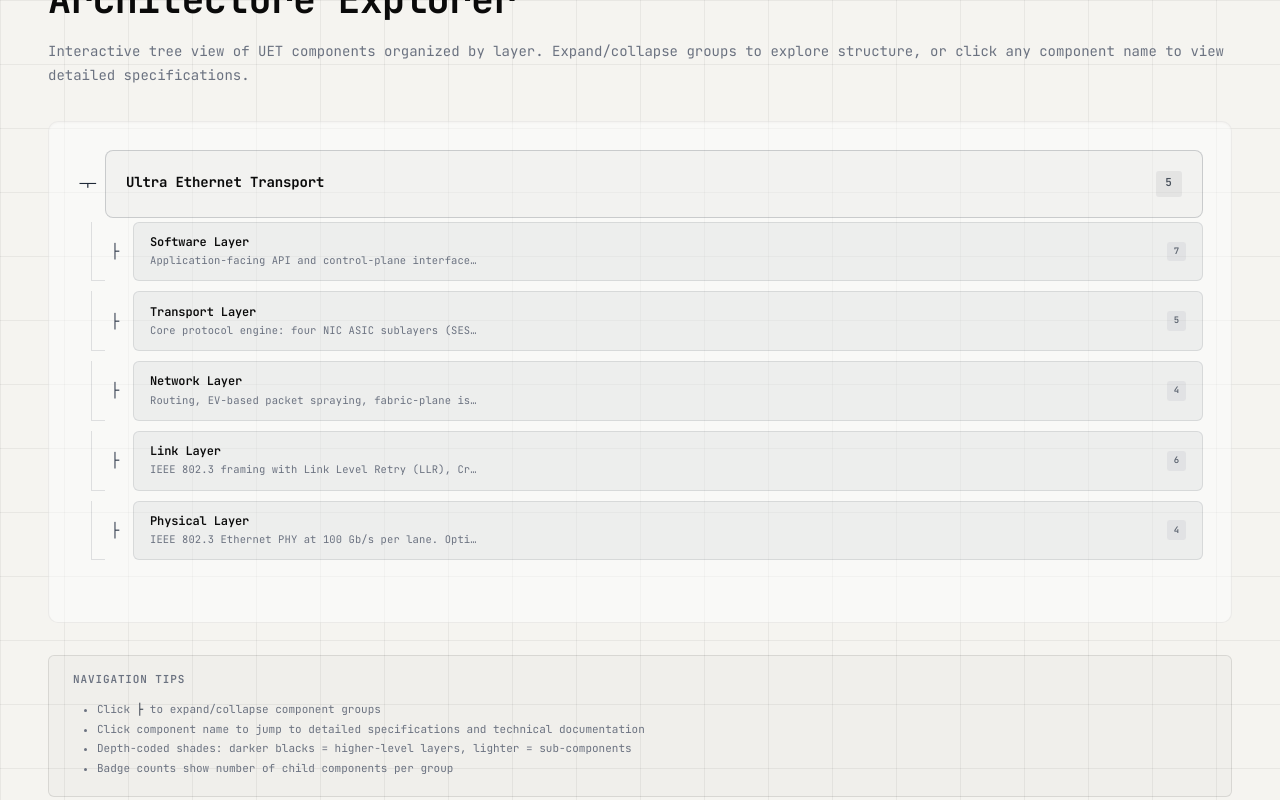
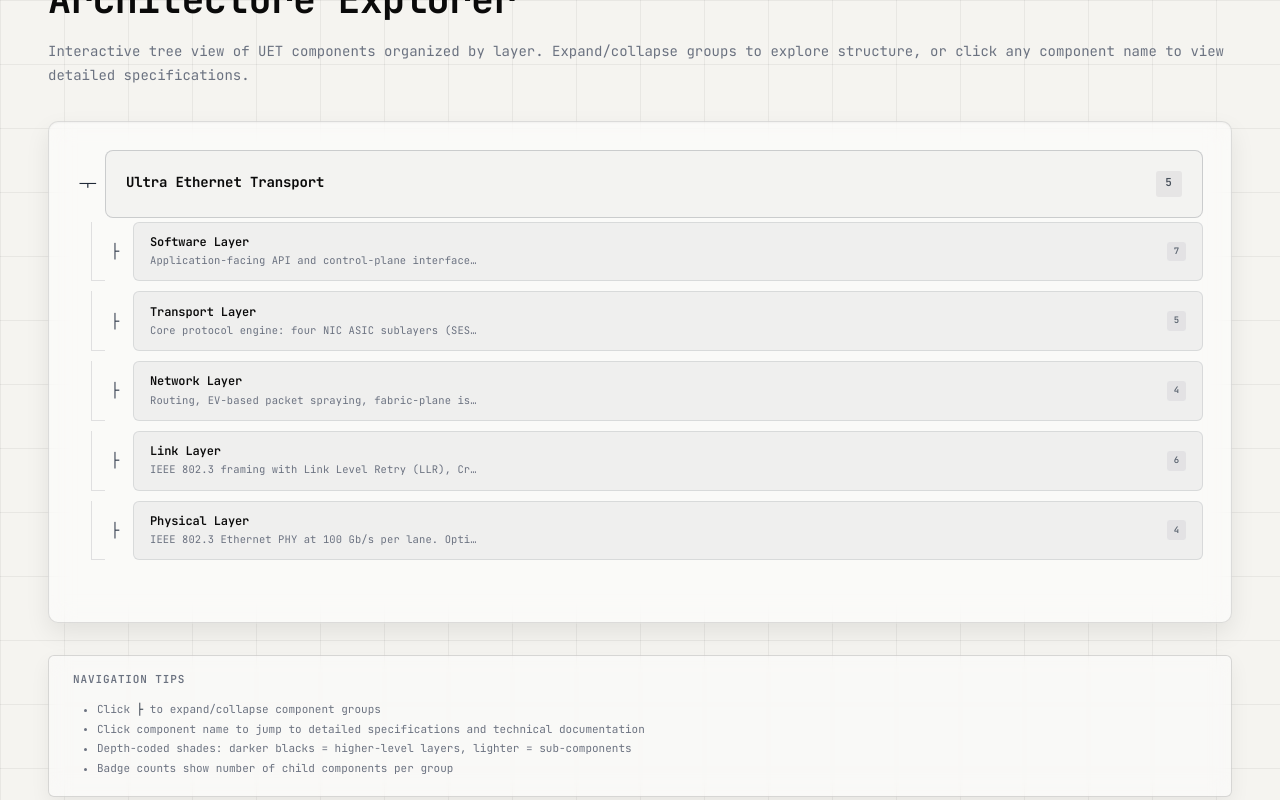
Before and after one commit to Necromancer0912/UET-Explorer, a React (Vite) app: page / in a window 1280 px wide. Shown: the part 1920-2720 px from the top of the page. Built offline with nearby package versions, Linux system fonts and the light colour scheme.

Commit message:
style(ui): add semi-transparent blur to tree, nav tips, spec resources, and footer

```diff
--- a/src/components/Footer.tsx
+++ b/src/components/Footer.tsx
@@ -7,7 +7,9 @@ const Footer = () => {
       style={{
         marginTop: '1.75rem',
         borderTop: '1px solid rgba(10,10,10,0.12)',
-        background: 'rgba(255,255,255,0.92)',
+        background: 'rgba(255,255,255,0.5)',
+        backdropFilter: 'blur(12px)',
+        WebkitBackdropFilter: 'blur(12px)',
       }}
     >
       <div
@@ -60,11 +62,13 @@ const Footer = () => {
               textTransform: 'uppercase',
               color: '#111827',
               border: '1px solid rgba(0,0,0,0.25)',
-              background: 'rgba(255,255,255,0.9)',
+              background: 'rgba(255,255,255,0.5)',
               borderRadius: 8,
               padding: '0.7rem 1rem',
               transition: 'all 0.22s ease',
               boxShadow: '0 8px 20px rgba(0,0,0,0.1)',
+              backdropFilter: 'blur(8px)',
+              WebkitBackdropFilter: 'blur(8px)',
             }}
             onMouseEnter={(e) => {
               e.currentTarget.style.transform = 'translateY(-2px)';
@@ -73,7 +77,7 @@ const Footer = () => {
             }}
             onMouseLeave={(e) => {
               e.currentTarget.style.transform = 'translateY(0)';
-              e.currentTarget.style.background = 'rgba(255,255,255,0.9)';
+              e.currentTarget.style.background = 'rgba(255,255,255,0.5)';
               e.currentTarget.style.boxShadow = '0 8px 20px rgba(0,0,0,0.1)';
             }}
           >
--- a/src/components/MindTreeViewer.tsx
+++ b/src/components/MindTreeViewer.tsx
@@ -272,9 +272,11 @@ const MindTreeViewer = () => {
         style={{
           padding: '1.75rem',
           borderRadius: 10,
-          background: 'rgba(255,255,255,0.45)',
-          border: '1px solid rgba(0,0,0,0.06)',
-          boxShadow: 'inset 0 1px 2px rgba(0,0,0,0.03)',
+          background: 'rgba(255,255,255,0.52)',
+          border: '1px solid rgba(0,0,0,0.12)',
+          boxShadow: 'inset 0 1px 2px rgba(0,0,0,0.04), 0 10px 24px rgba(0,0,0,0.08)',
+          backdropFilter: 'blur(12px)',
+          WebkitBackdropFilter: 'blur(12px)',
         }}
       >
         <MindTreeNode
@@ -292,8 +294,11 @@ const MindTreeViewer = () => {
           marginTop: '2rem',
           padding: '1rem 1.5rem',
           borderRadius: 6,
-          background: 'rgba(0,0,0,0.02)',
-          border: '1px solid rgba(0,0,0,0.10)',
+          background: 'rgba(255,255,255,0.45)',
+          border: '1px solid rgba(0,0,0,0.14)',
+          boxShadow: '0 8px 20px rgba(0,0,0,0.06)',
+          backdropFilter: 'blur(10px)',
+          WebkitBackdropFilter: 'blur(10px)',
         }}
       >
         <p
--- a/src/components/SpecificationLinks.tsx
+++ b/src/components/SpecificationLinks.tsx
@@ -28,8 +28,11 @@ const SpecificationLinks = () => {
         style={{
           border: '1px solid rgba(10,10,10,0.14)',
           borderRadius: 10,
-          background: 'rgba(255,255,255,0.9)',
+          background: 'rgba(255,255,255,0.52)',
           padding: '1.5rem',
+          backdropFilter: 'blur(12px)',
+          WebkitBackdropFilter: 'blur(12px)',
+          boxShadow: '0 12px 26px rgba(0,0,0,0.08)',
         }}
       >
         <p
@@ -62,21 +65,23 @@ const SpecificationLinks = () => {
                 border: '1px solid rgba(10,10,10,0.08)',
                 borderRadius: 8,
                 padding: '1rem 1rem 0.9rem',
-                background: 'rgba(255,255,255,0.8)',
+                background: 'rgba(255,255,255,0.48)',
                 transition: 'transform 0.22s ease, border-color 0.22s ease, box-shadow 0.22s ease',
                 display: 'block',
+                backdropFilter: 'blur(8px)',
+                WebkitBackdropFilter: 'blur(8px)',
               }}
               onMouseEnter={(e) => {
                 e.currentTarget.style.transform = 'translateY(-2px)';
                 e.currentTarget.style.borderColor = 'rgba(10,10,10,0.35)';
                 e.currentTarget.style.boxShadow = '0 10px 24px rgba(0,0,0,0.12)';
-                e.currentTarget.style.background = 'rgba(250,250,250,0.96)';
+                e.currentTarget.style.background = 'rgba(250,250,250,0.62)';
               }}
               onMouseLeave={(e) => {
                 e.currentTarget.style.transform = 'translateY(0px)';
                 e.currentTarget.style.borderColor = 'rgba(10,10,10,0.08)';
                 e.currentTarget.style.boxShadow = 'none';
-                e.currentTarget.style.background = 'rgba(255,255,255,0.8)';
+                e.currentTarget.style.background = 'rgba(255,255,255,0.48)';
               }}
             >
               <p
```
